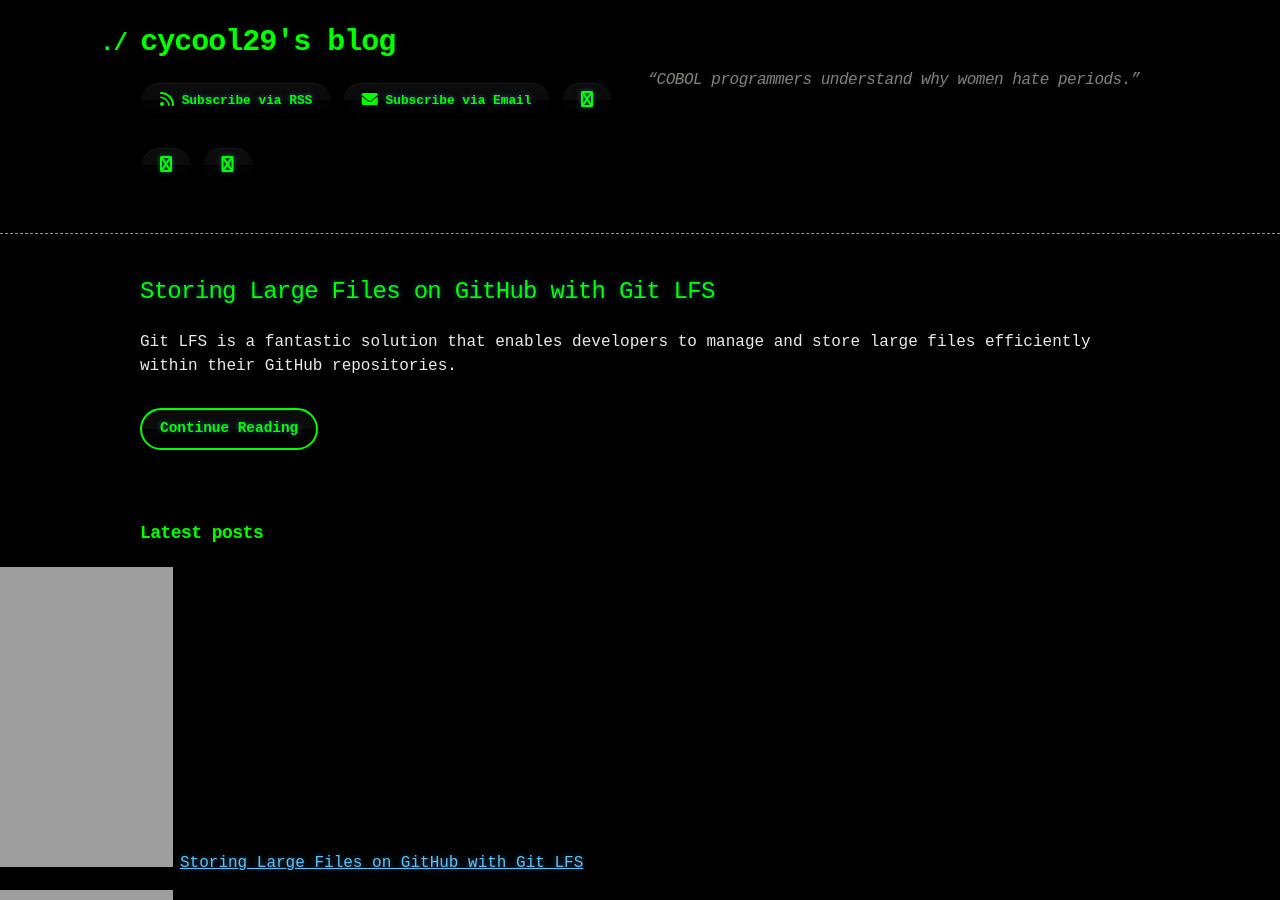
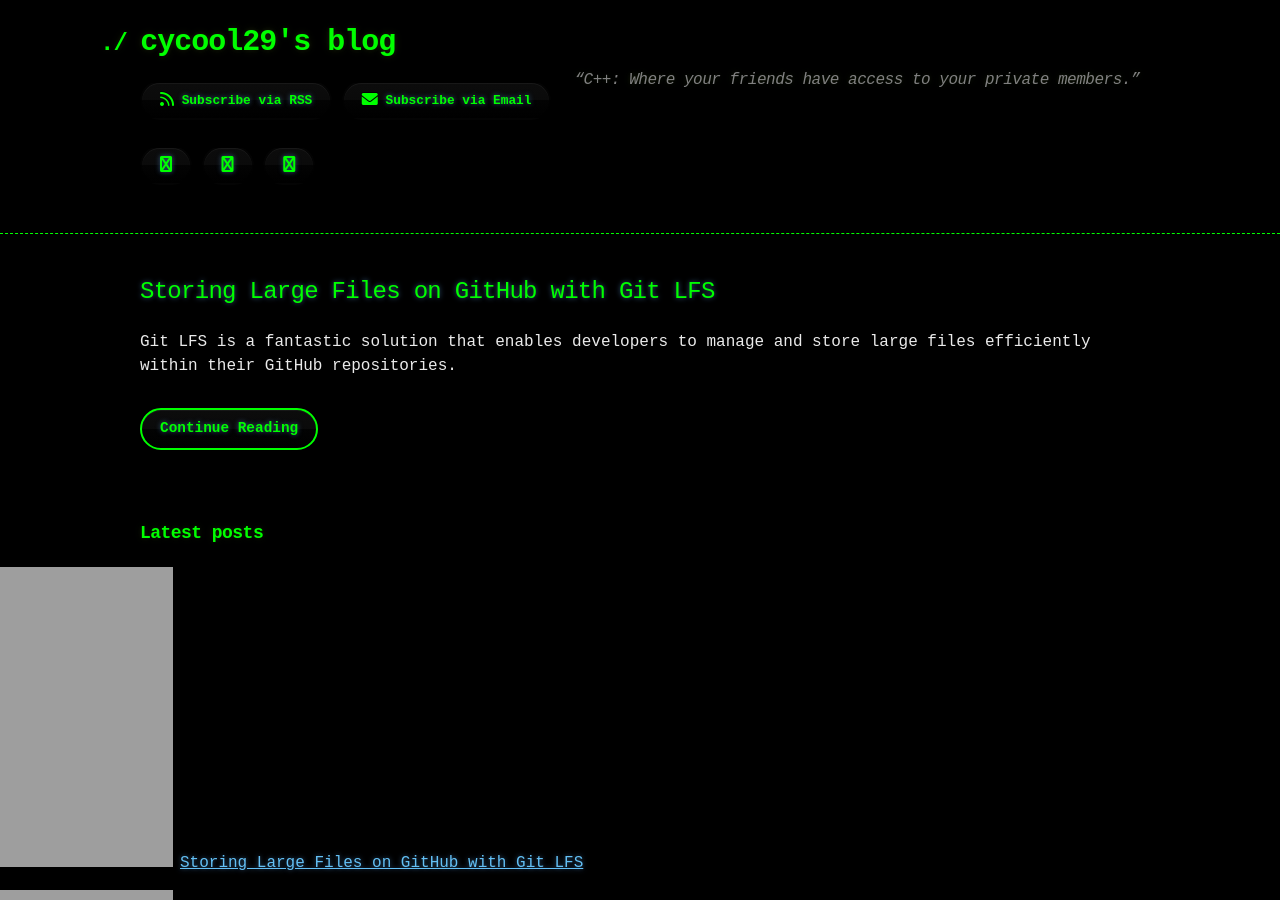
Before and after one commit to cycool29/cycool29.github.io, a Jekyll site: the page built from index.md, in a window 1280 px wide and 900 px high. Built offline with Jekyll 4.4.1, drawn with Linux system fonts in a browser that asks for light colours; a style sheet for code colours, icons or effects is not loaded.

Commit message:
Update quotes

```diff
--- a/_config.yml
+++ b/_config.yml
@@ -1,5 +1,5 @@
 title: cycool29's blog
-description: "“COBOL programmers understand why women hate periods.” "
+description: "“C++: Where your friends have access to your private members.” "
 bio: A high school student. Intermediate in Python, Git, Bash. Learning JavaScript. He/Him. "
 author: cycool29
 url: https://cycool29.github.io
```
